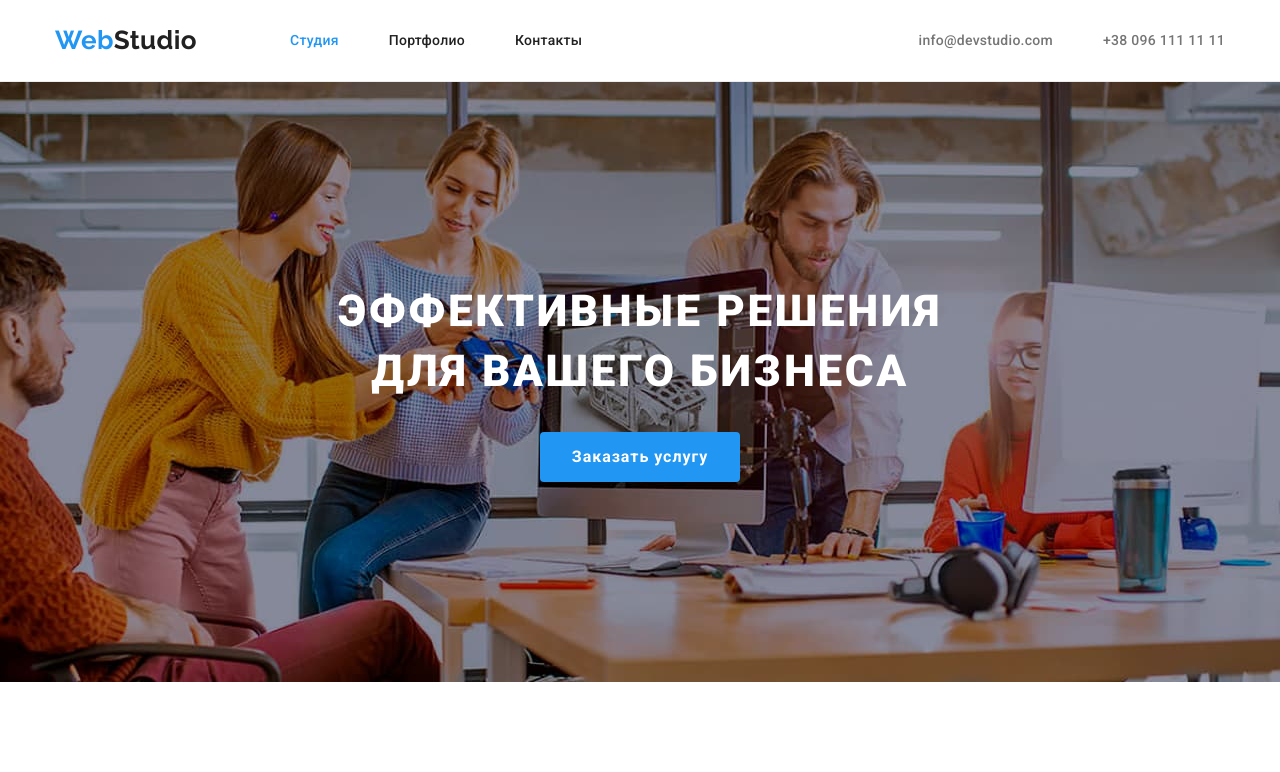
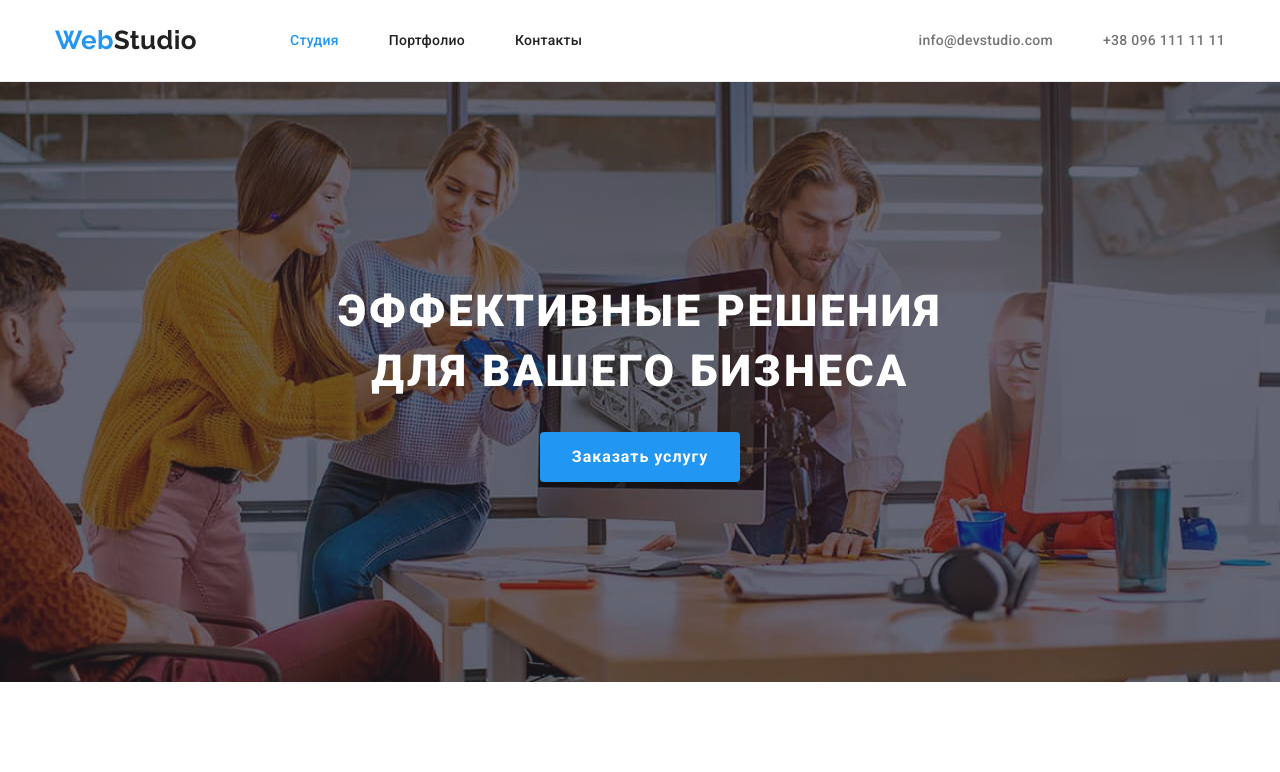
Before and after one commit to TryTooFly/goit-markup-hw-04, a plain HTML site: page index.html in a window 1280 px wide. Shown: the top 772 px of the page. Drawn offline with nearby package versions, Linux system fonts and the light colour scheme.

Commit message:
Update styles.css

```diff
--- a/css/styles.css
+++ b/css/styles.css
@@ -123,7 +123,8 @@ margin-left: auto;}
         overflow: hidden;}
 
 /* hero */
-.hero{
+.hero {
+    background-color: var(--secondary-font-color);
     text-align: center;
     margin-left: auto;
     margin-right: auto;
@@ -131,12 +132,14 @@ padding-top: 200px;
 padding-bottom: 200px;
 max-width: 1600px;
 height: 600px;
-background-image:
-url(../images/hero.jpg);
+background-image: linear-gradient(to right, rgba(47, 48, 58, 40%), rgba(47, 48, 58, 40%)),
+url('../images/hero.jpg');
+
 background-repeat: no-repeat;
 background-position: center;
 background-size: cover;
 }
+
 .hero-title { color: var(--font-color);
     margin-top: 0;
     margin-bottom: 30px;
```
